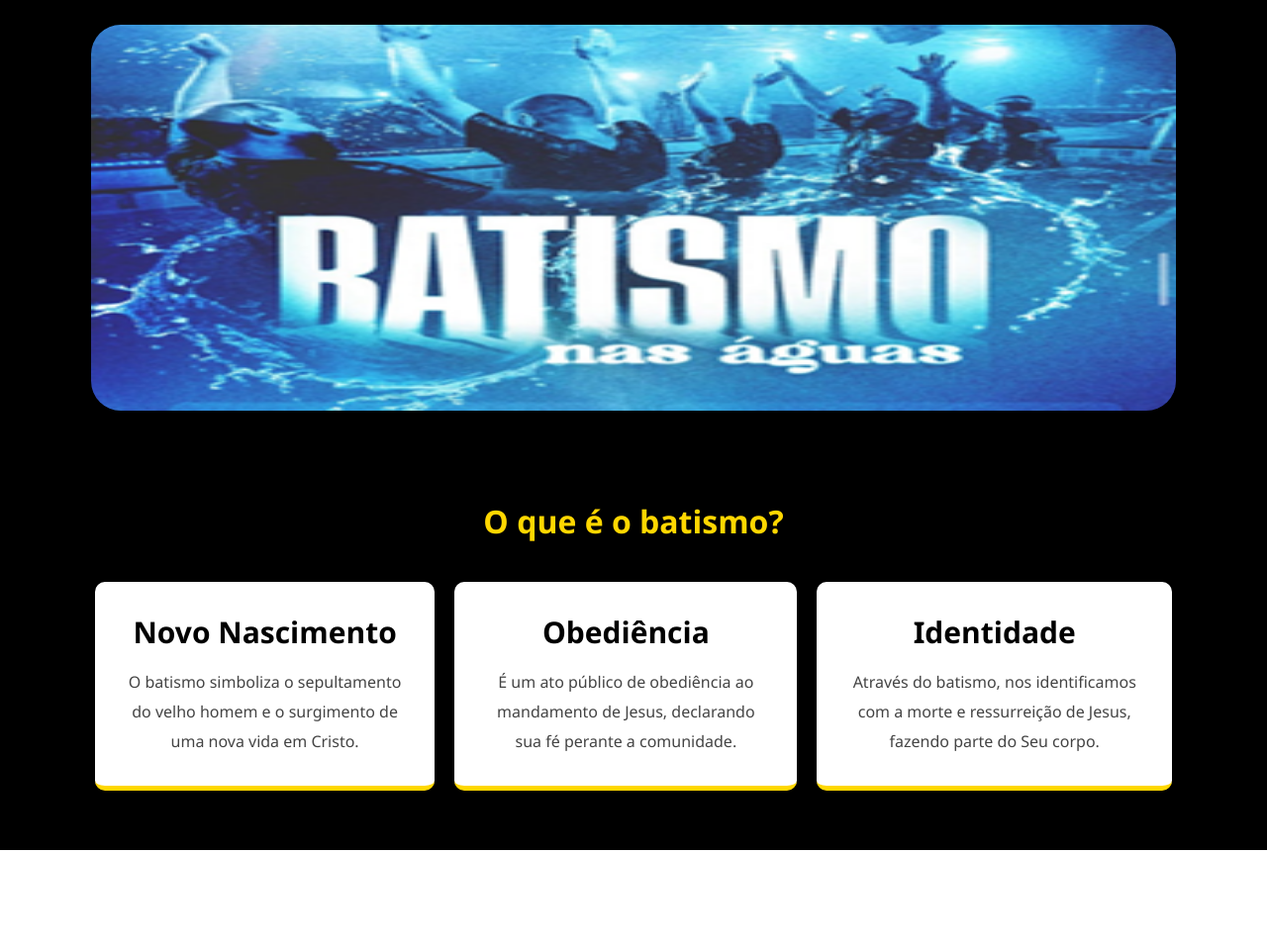
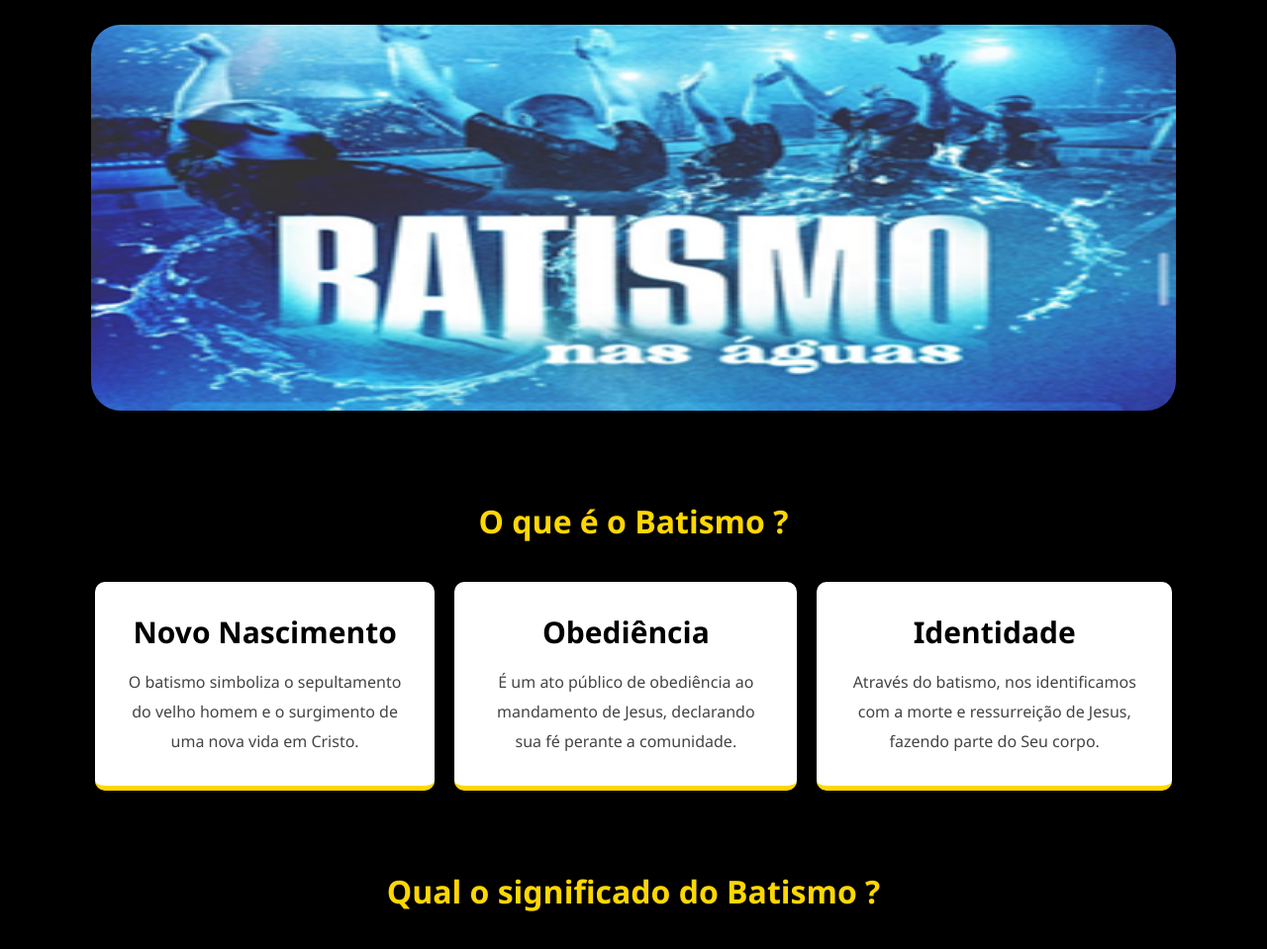
Before and after one commit to ViniciusMenezes-19/Projeto-Individual, a plain HTML site: page site/index.html in a window 1280 px wide. Shown: the part 87-1046 px from the top of the page at 99% size. Before the commit the page ends 946 px from the top, so only its background shows below. Drawn offline with Linux system fonts and the light colour scheme.

Commit message:
adicionando na home

```diff
--- a/site/index.html
+++ b/site/index.html
@@ -46,7 +46,7 @@
 
 <div class="main2">
     <div class="conteudo">
-        <h1>O que é o batismo?</h1>
+        <h1>O que é o Batismo ?</h1>
 
         <div class="box-cards">
             <div class="card">
@@ -62,6 +62,7 @@
                 <p>Através do batismo, nos identificamos com a morte e ressurreição de Jesus, fazendo parte do Seu corpo.</p>
             </div>
         </div>
+        <h1 id="titulo-main2">Qual o significado do Batismo ?</h1>
     </div>
 </div>
 
--- a/site/style.css
+++ b/site/style.css
@@ -170,3 +170,7 @@ body {
     font-size: 1rem;
     color: #444;
 }
+
+#titulo-main2{
+    margin-top: 80px;
+}
```
